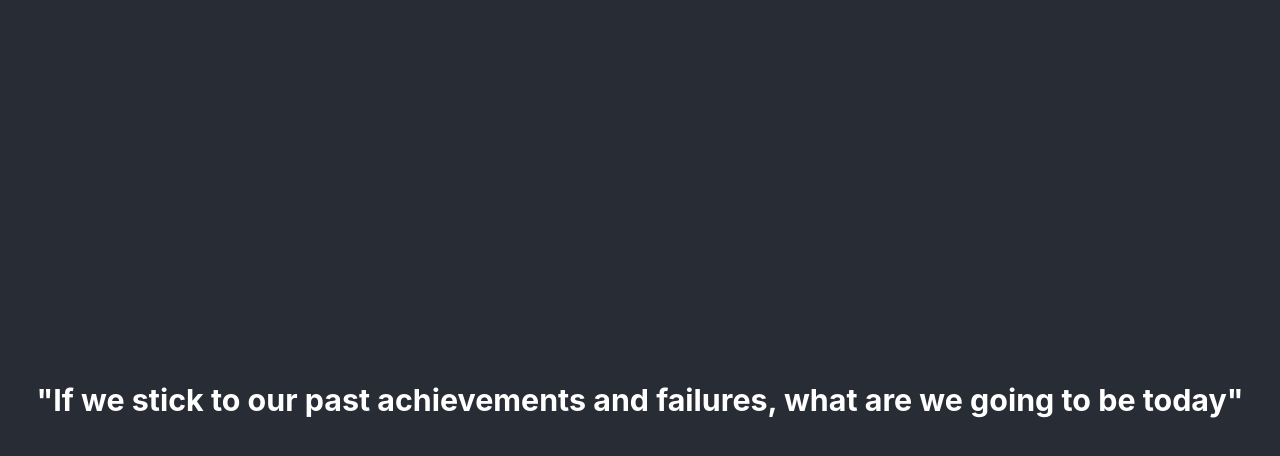
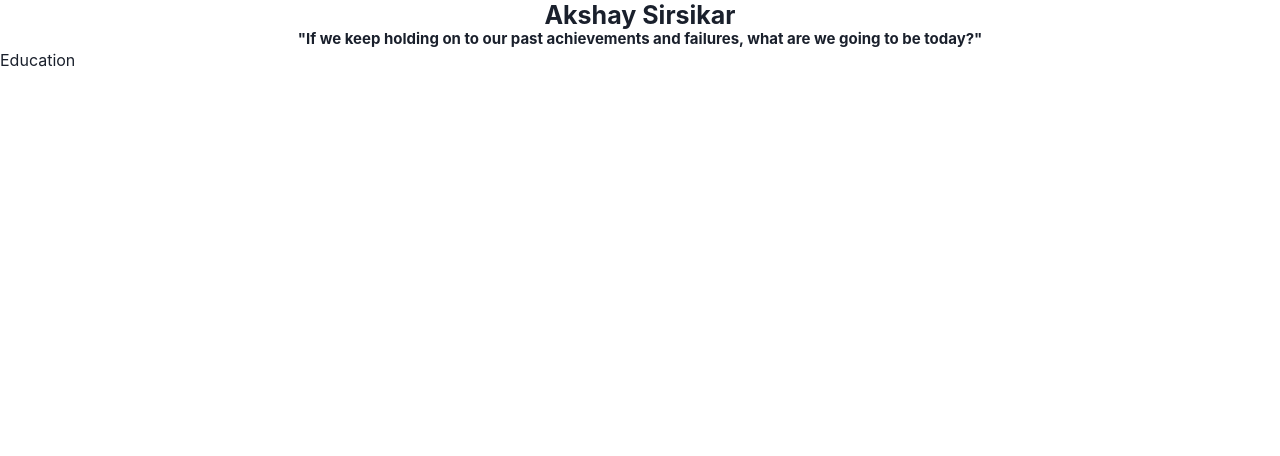
Before and after one commit to SirsikarAkshay/personal-website, a React (Create React App) app: page / in a window 1280 px wide. Shown: the top 456 px of the page. Built offline with nearby package versions, Linux system fonts and the light colour scheme.

Commit message:
Introduce chakra ui

```diff
--- a/package.json
+++ b/package.json
@@ -3,6 +3,9 @@
   "version": "0.1.0",
   "private": true,
   "dependencies": {
+    "@chakra-ui/react": "^2.3.2",
+    "@emotion/react": "^11.10.4",
+    "@emotion/styled": "^11.10.4",
     "@testing-library/jest-dom": "^5.16.5",
     "@testing-library/react": "^13.4.0",
     "@testing-library/user-event": "^13.5.0",
@@ -10,6 +13,7 @@
     "@types/node": "^16.11.58",
     "@types/react": "^18.0.19",
     "@types/react-dom": "^18.0.6",
+    "framer-motion": "^7.3.5",
     "react": "^18.2.0",
     "react-dom": "^18.2.0",
     "react-scripts": "5.0.1",
--- a/src/App.css
+++ /dev/null
@@ -1,43 +0,0 @@
-.App {
-  text-align: center;
-}
-
-
-.App-logo {
-  height: 40vmin;
-  pointer-events: none;
-}
-
-.Quote {
-  text-align: left;
-}
-
-@media (prefers-reduced-motion: no-preference) {
-  .App-logo {
-    animation: App-logo-spin infinite 20s linear;
-  }
-}
-
-.App-header {
-  background-color: #282c34;
-  min-height: 100vh;
-  display: flex;
-  flex-direction: column;
-  align-items: center;
-  justify-content: center;
-  font-size: calc(10px + 2vmin);
-  color: white;
-}
-
-.App-link {
-  color: #61dafb;
-}
-
-@keyframes App-logo-spin {
-  from {
-    transform: rotate(0deg);
-  }
-  to {
-    transform: rotate(360deg);
-  }
-}
--- a/src/App.tsx
+++ b/src/App.tsx
@@ -1,5 +1,5 @@
 import React from 'react';
-import './App.css';
+import { Education } from './components/Education';
 import { Title } from './components/Title';
 
 function App() {
@@ -7,6 +7,7 @@ function App() {
     <div className="App">
       <header className="App-header">
         <Title />
+        <Education />
       </header>
     </div>
   );
--- a/src/components/Education.tsx
+++ b/src/components/Education.tsx
@@ -1,9 +1,17 @@
 import React from "react";
+import { Box } from "@chakra-ui/react";
 
 export function Education() {
+
+    const getEducation = () => {
+        return(
+            <div> This is Akshay's Education</div>
+        )
+    }
+
     return(
         <div>
-            Education
+            <Box onClick={getEducation}>Education</Box>
         </div>
     )
 };
--- a/src/components/Title.tsx
+++ b/src/components/Title.tsx
@@ -1,8 +1,14 @@
 import React from "react";
+import {Heading, Text} from "@chakra-ui/react"
 
 export function Title() {
 
     return(
-        <h3>"If we stick to our past achievements and failures, what are we going to be today"</h3>
+        <Heading as="h5">
+        <Text textAlign="center" fontSize="25px">Akshay Sirsikar</Text>
+        <Text textAlign="center" fontSize="15px">
+            "If we keep holding on to our past achievements and failures, what are we going to be today?"
+        </Text>
+        </Heading>
     )
 };
--- a/src/index.tsx
+++ b/src/index.tsx
@@ -2,18 +2,15 @@ import React from 'react';
 import ReactDOM from 'react-dom/client';
 import './index.css';
 import App from './App';
-import reportWebVitals from './reportWebVitals';
+import { ChakraProvider, theme } from "@chakra-ui/react"
 
 const root = ReactDOM.createRoot(
   document.getElementById('root') as HTMLElement
 );
 root.render(
   <React.StrictMode>
+    <ChakraProvider theme={theme}>
     <App />
+    </ChakraProvider>
   </React.StrictMode>
 );
-
-// If you want to start measuring performance in your app, pass a function
-// to log results (for example: reportWebVitals(console.log))
-// or send to an analytics endpoint. Learn more: https://bit.ly/CRA-vitals
-reportWebVitals();
```
Also changed, not shown: 2 other files (tests, documents, lock files or other folders).
